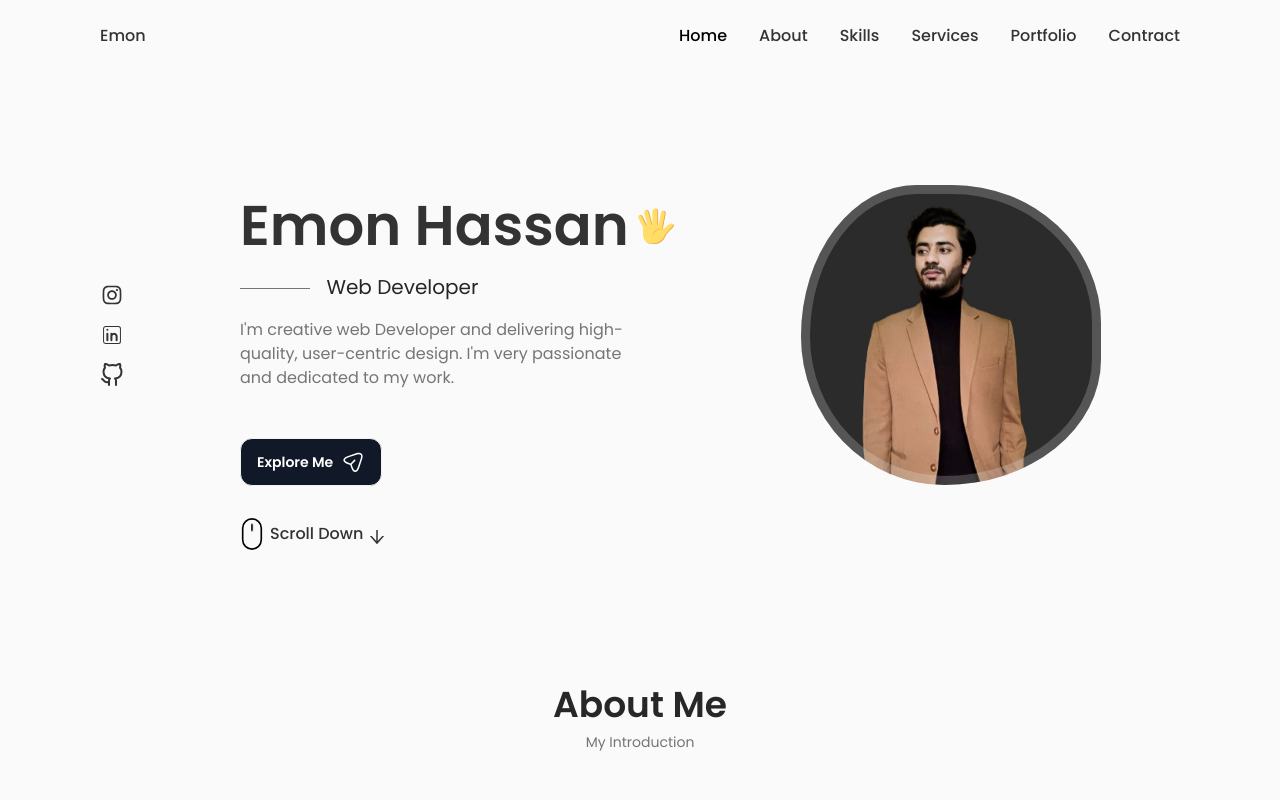
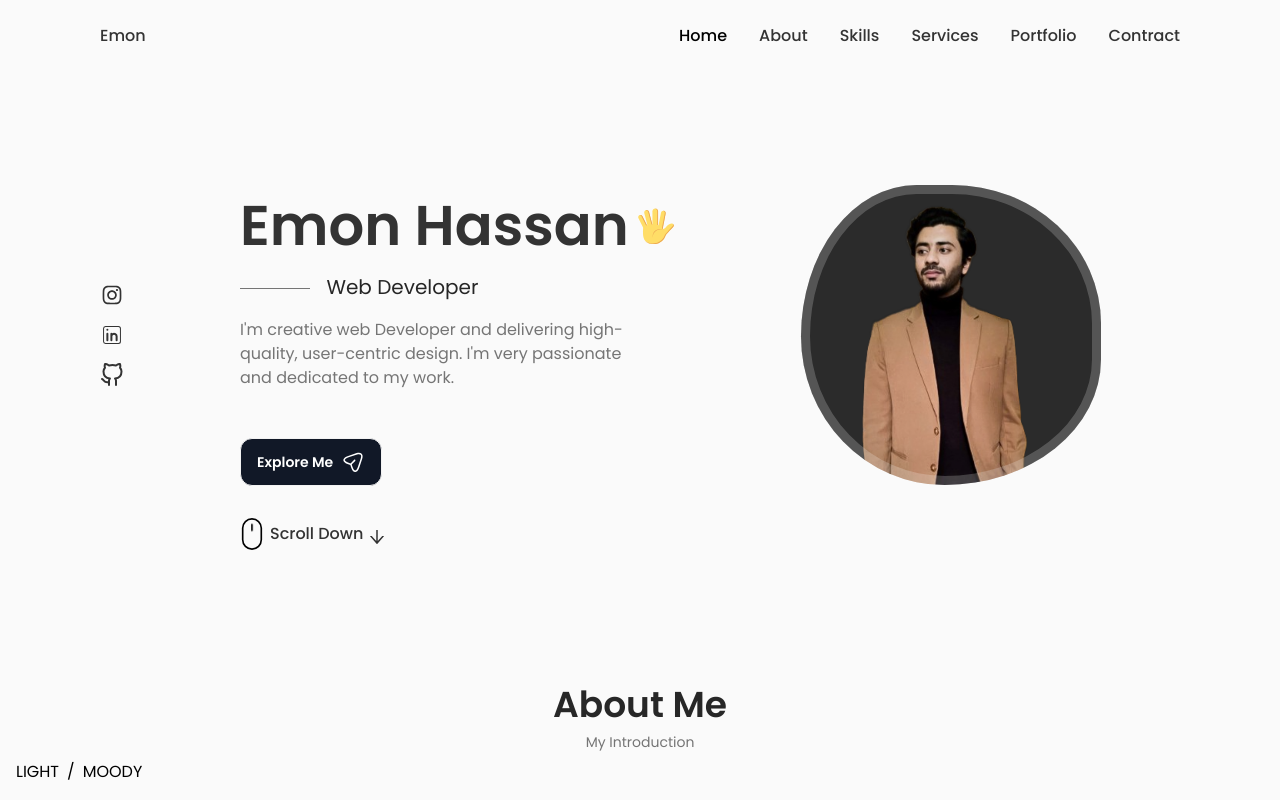
Before and after one commit to emonhassan83/portfolio-website, a React (Vite) app: page / in a window 1280 px wide. Shown: the top 800 px of the page. Built offline with nearby package versions, Linux system fonts and the light colour scheme.

Commit message:
light and moody option added

```diff
--- a/src/App.jsx
+++ b/src/App.jsx
@@ -2,6 +2,7 @@ import "./App.css";
 import About from "./components/About/About";
 import Banner from "./components/Banner/Banner";
 import Contact from "./components/Contact/Contact";
+import DarkAndLightToggle from "./components/DarkLightToogle/DarkAndLightToggle";
 import Footer from "./components/Footer/Footer";
 import Navbar from "./components/Navbar/Navbar";
 import Portfolio from "./components/Portfolio/Portfolio";
@@ -27,6 +28,7 @@ function App() {
       </main>
       <Footer />
       <ScrollUp />
+      <DarkAndLightToggle/>
     </>
   );
 }
--- /dev/null
+++ b/src/components/DarkLightToogle/DarkAndLightToggle.jsx
@@ -0,0 +1,12 @@
+const DarkAndLightToggle = () => {
+  return (
+    <div className="fixed overflow-x-hidden z-10 bottom-14 sm:bottom-16 md:bottom-4 left-4 text-black text-sm sm:text-base">
+      <div className="flex items-center gap-2">
+        <p className="cursor-pointer">LIGHT</p> /
+        <p className="cursor-pointer">MOODY</p>
+      </div>
+    </div>
+  );
+};
+
+export default DarkAndLightToggle;
--- a/src/components/ScrollUp/ScrollUp.jsx
+++ b/src/components/ScrollUp/ScrollUp.jsx
@@ -4,7 +4,7 @@ import { AiOutlineArrowUp } from 'react-icons/ai';
 const ScrollUp = () => {
     window.addEventListener("scroll", function () {
         const scrollUp = document.querySelector(".scrollup");
-        // when the scroll is higher than 560 viewport height, aee the show-scroll class to a tag with the scroll-top class
+        // when the scroll is higher than 560 viewport height, the show-scroll class to a tag with the scroll-top class
         if (this.scrollY >= 560) scrollUp.classList.add("show-scroll");
         else scrollUp.classList.remove("show-scroll");
     })
```
